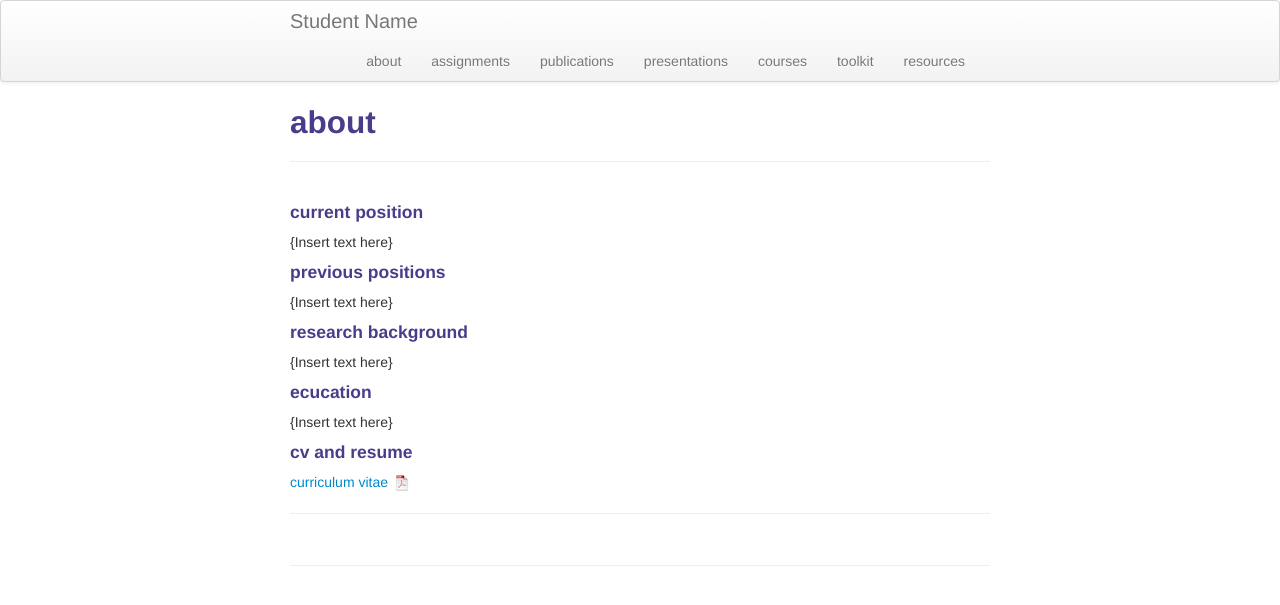
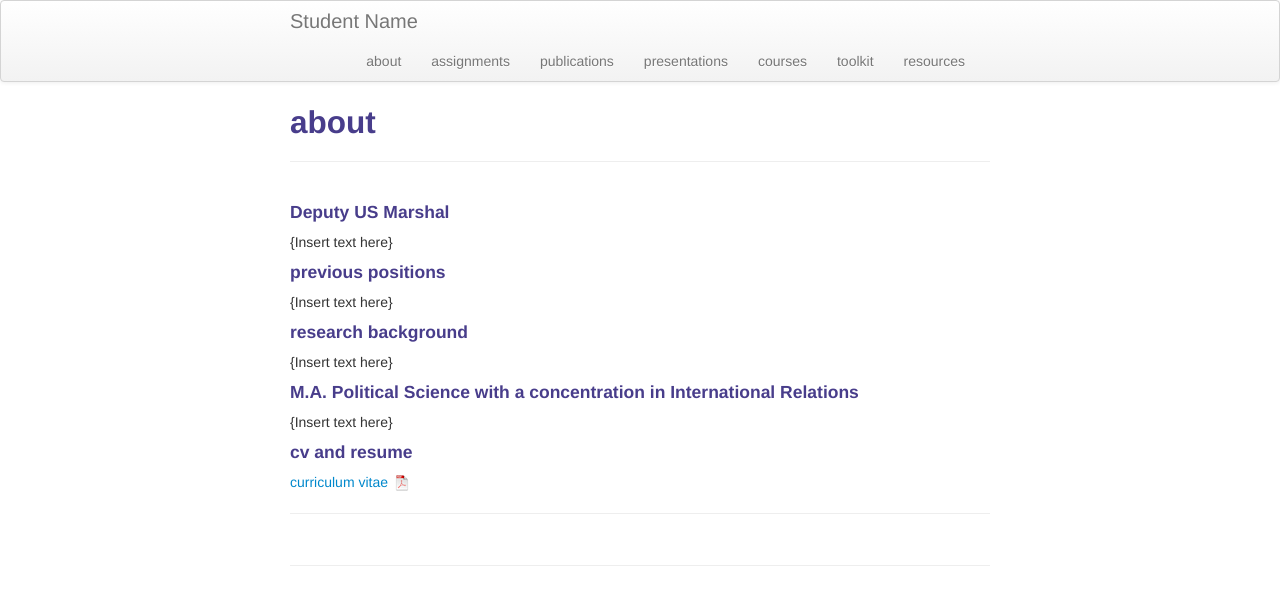
Before and after one commit to david-hyatt15/david-hyatt15.github.io, a Jekyll site: the page built from pages/about.md, in a window 1280 px wide. Shown: the top 605 px of the page. Built offline with Jekyll 4.4.1, drawn with Linux system fonts in a browser that asks for light colours.

Commit message:
Update about.md

```diff
--- a/pages/about.md
+++ b/pages/about.md
@@ -1,10 +1,10 @@
 ---
 layout: page
 title: about
-description: Benjamin Harvey is...
+description: David Hyatt
 ---
 
-#### <a name="currentposition"></a>current position
+#### <a name="currentposition"></a>Deputy US Marshal
 {Insert text here}
 
 
@@ -16,7 +16,7 @@ description: Benjamin Harvey is...
 {Insert text here}
 
 
-#### <a name="education"></a>ecucation
+#### <a name="education"></a>M.A. Political Science with a concentration in International Relations
 {Insert text here}
 
 
```
